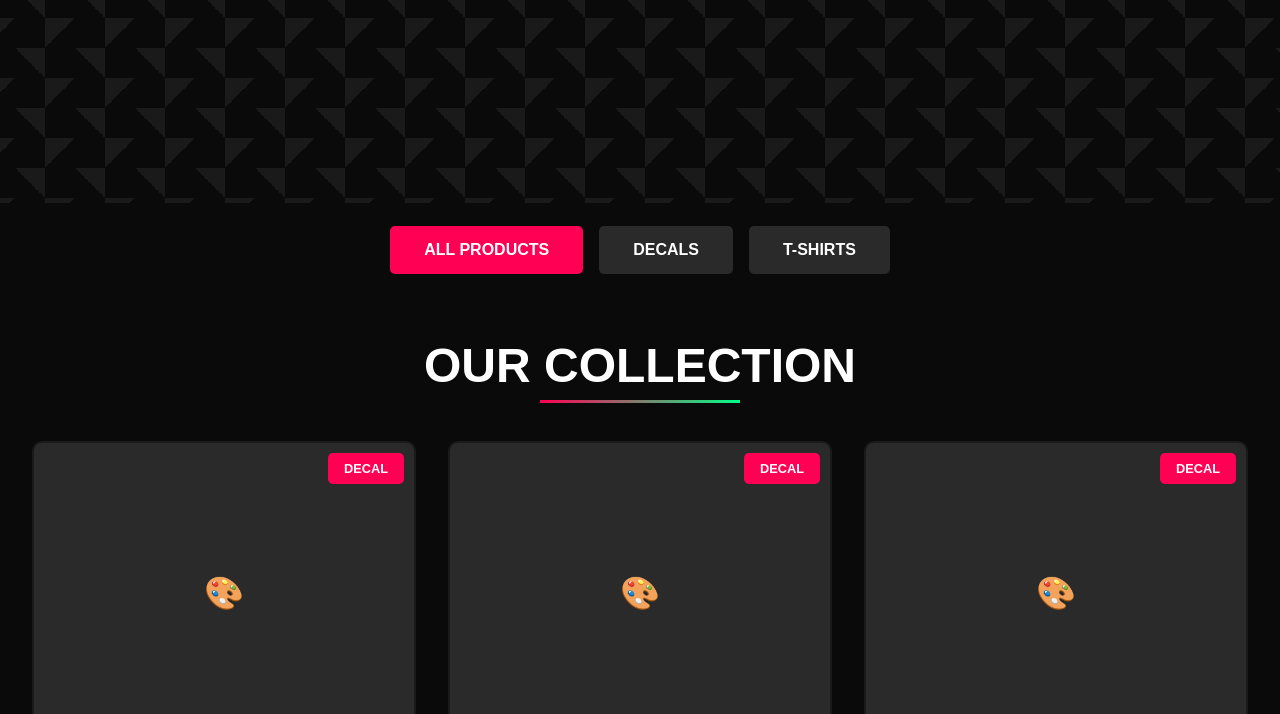
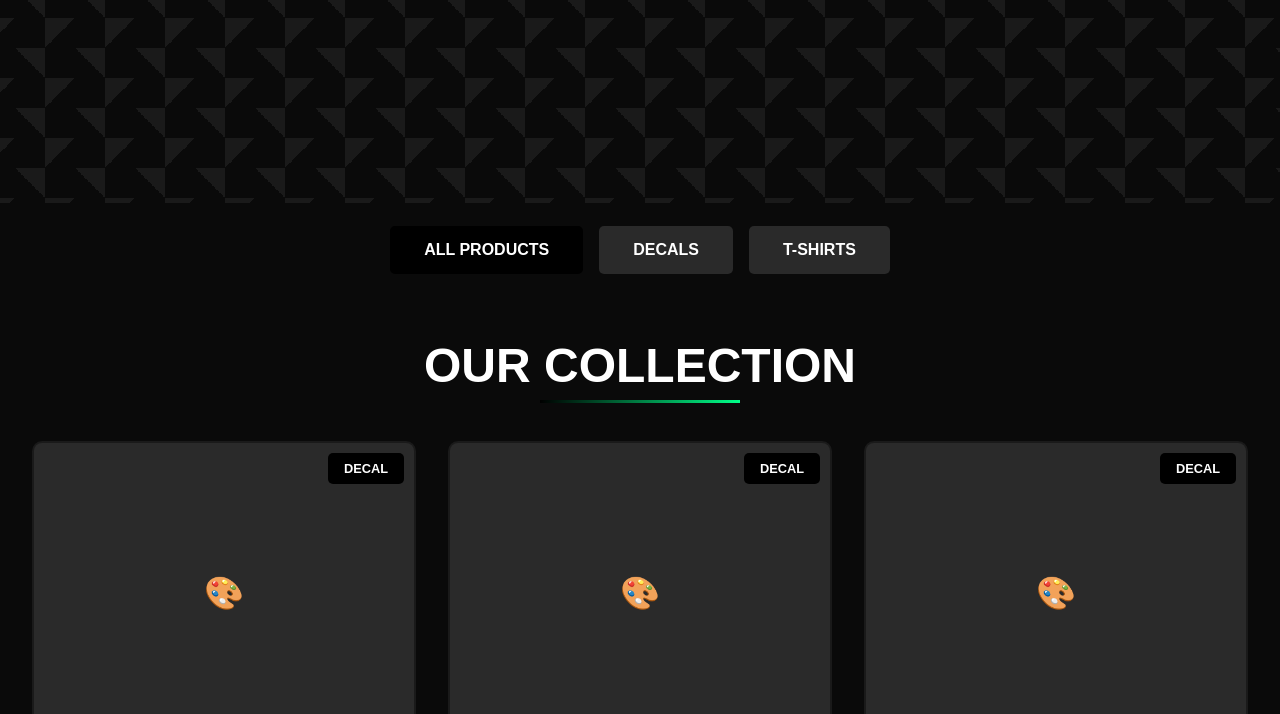
Before and after one commit to snarkasm32/snarkasm-shop, a plain HTML site: page index.html in a window 1280 px wide. Shown: the part 597-1311 px from the top of the page. Drawn offline with Linux system fonts and the light colour scheme.

Commit message:
Update index.html

```diff
--- a/index.html
+++ b/index.html
@@ -12,7 +12,7 @@
         }
 
         :root {
-            --primary: #ff0055;
+            --primary: #000000;
             --secondary: #00ff88;
             --dark: #0a0a0a;
             --dark-lighter: #1a1a1a;
```
